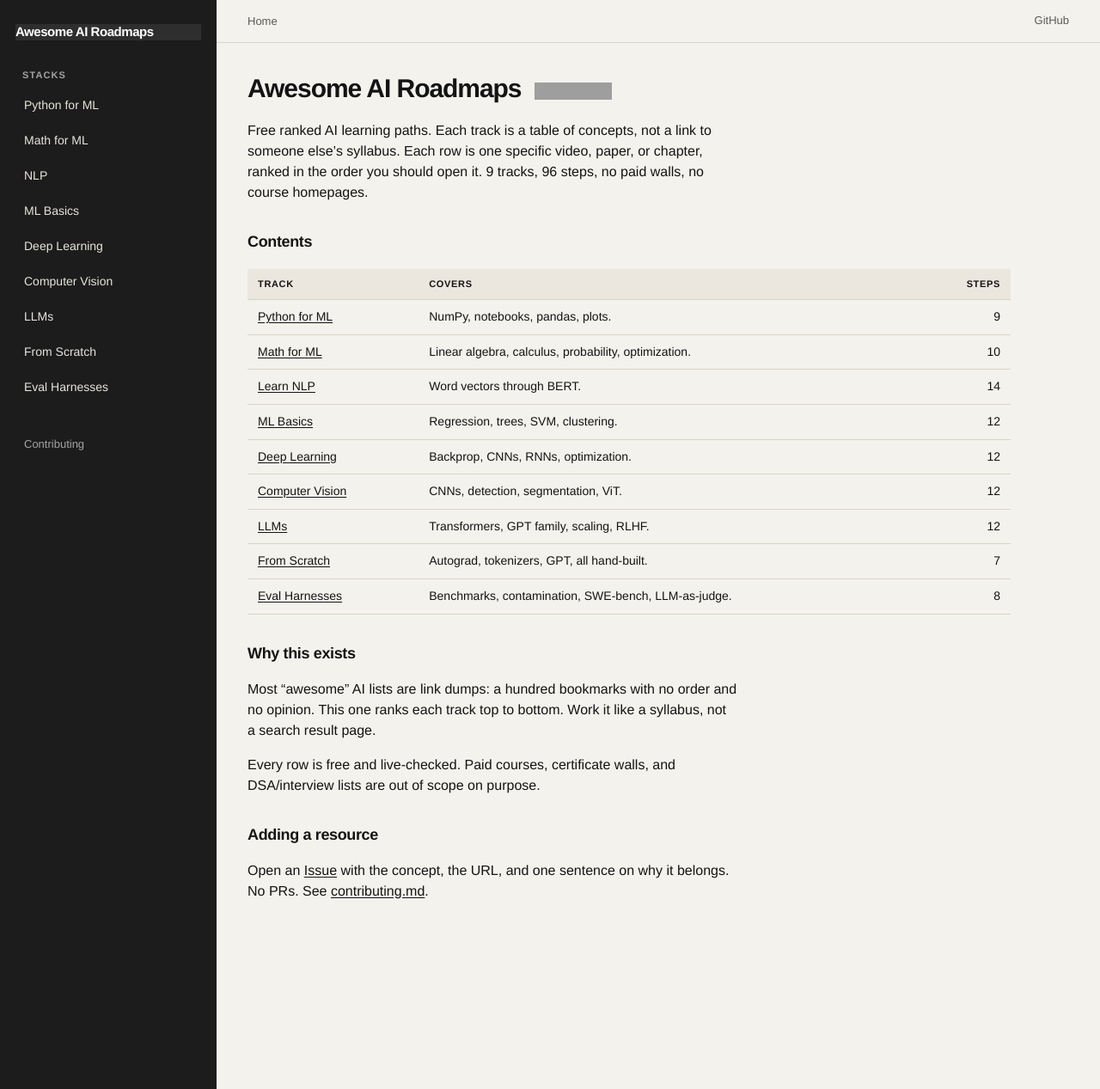
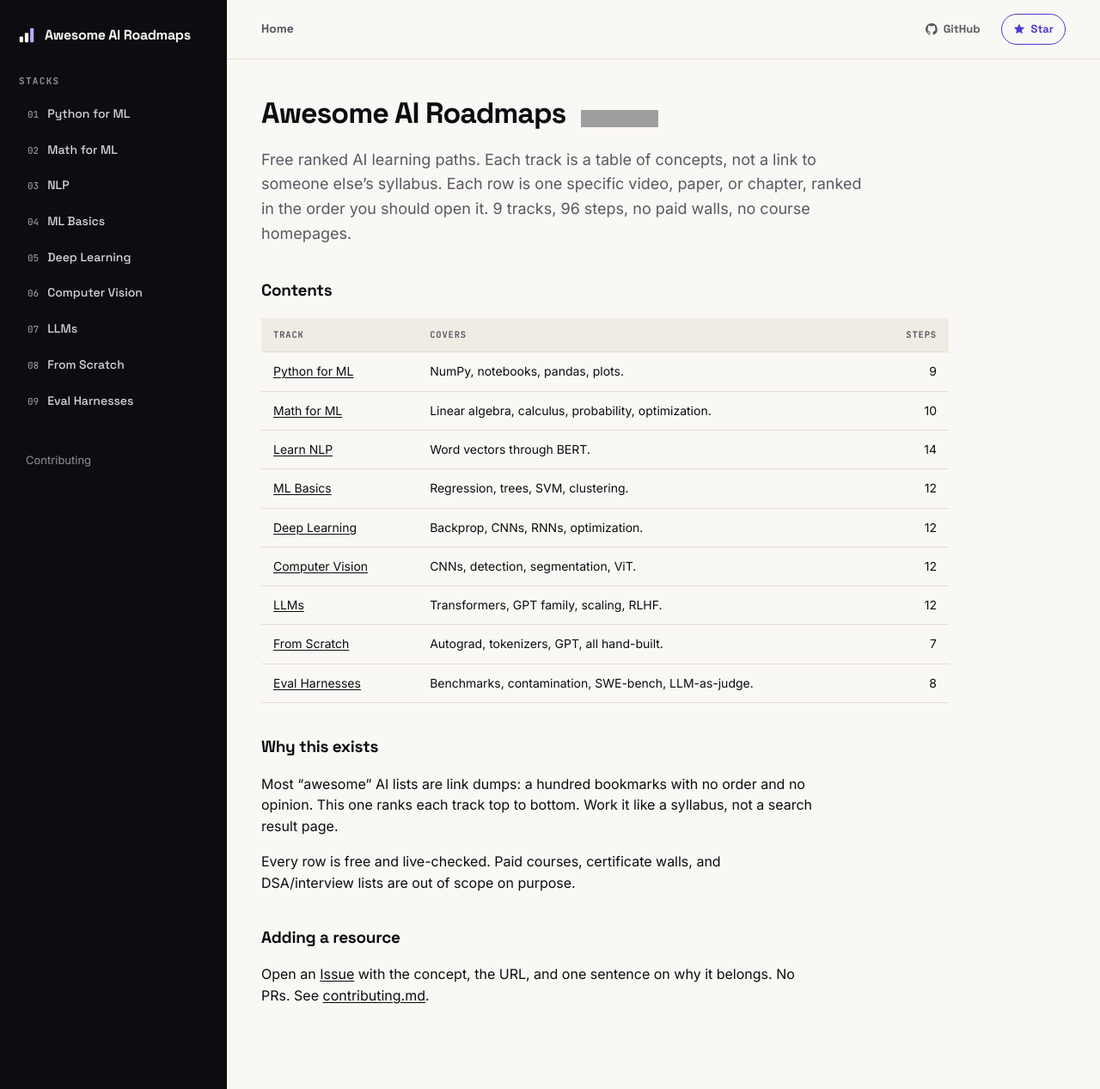
Before and after one commit to GruheshKurra/awesome-ai-roadmaps, a Jekyll site: the page built from README.md, in a window 1280 px wide and 1267 px high. Shown: the whole window at 86% size. Built offline with Jekyll 4.4.1, drawn with Linux system fonts in a browser that asks for light colours; our own code applies the rules of GitHub Pages for plain Markdown files; grey boxes are pictures that could not be loaded.

Commit message:
Full visual reset: new type system, color system, and chrome
Space Grotesk (headings, wordmark, nav) + Inter (body/table) +
JetBrains Mono (step numbers, kickers, code) replace the Helvetica-only
system. New indigo/violet accent on a warm ink/paper base — every
text/background pair checked at 6.5:1+ contrast in both light and dark,
same hue family across modes so the brand holds together.

Sidebar gets a mark icon next to the wordmark and a mono step-index per
track link; the current page is now an accent left-bar instead of a
flat block. Header adds a GitHub icon link and a "Star" CTA. Homepage
Contents table reads as a list of rows with an accent edge on hover;
track pages get a compact Goal/Prereqs/Status meta block and mono
step-number styling on the table's first column — all scoped via
is-home/is-track classes the layout adds from page.url/page.dir, so
README.md's raw markdown (and its GitHub.com rendering) is untouched.

Favicon and the OG share image are regenerated to match.

```diff
--- a/_includes/sidebar.html
+++ b/_includes/sidebar.html
@@ -1,13 +1,25 @@
 <aside class="sidebar">
-  <a class="brand{% if page.url == "/" %} is-current{% endif %}" href="{{ '/' | relative_url }}"{% if page.url == "/" %} aria-current="page"{% endif %}>{{ site.title }}</a>
+  <a class="brand{% if page.url == "/" %} is-current{% endif %}" href="{{ '/' | relative_url }}"{% if page.url == "/" %} aria-current="page"{% endif %}>
+    <svg class="brand-mark" viewBox="0 0 32 32" aria-hidden="true">
+      <rect class="bar" x="4" y="18" width="6" height="10" rx="1.5"/>
+      <rect class="bar" x="13" y="12" width="6" height="16" rx="1.5"/>
+      <rect class="bar" x="22" y="4" width="6" height="24" rx="1.5"/>
+    </svg>
+    <span>{{ site.title }}</span>
+  </a>
   <p class="sidebar-kicker">Stacks</p>
   <nav class="track-nav" aria-label="Stacks">
     {% assign listed = "" %}
+    {% assign i = 0 %}
     {% for item in site.track_nav %}
+      {% assign i = i | plus: 1 %}
       {% assign slug = item.slug %}
       {% capture track_dir %}/tracks/{{ slug }}/{% endcapture %}
       {% assign href = track_dir | relative_url %}
-      <a class="track-link{% if page.dir == track_dir %} is-current{% endif %}" href="{{ href }}"{% if page.dir == track_dir %} aria-current="page"{% endif %}>{{ item.label }}</a>
+      <a class="track-link{% if page.dir == track_dir %} is-current{% endif %}" href="{{ href }}"{% if page.dir == track_dir %} aria-current="page"{% endif %}>
+        <span class="track-num">{{ i | prepend: "00" | slice: -2, 2 }}</span>
+        <span class="track-label">{{ item.label }}</span>
+      </a>
       {% capture listed %}{{ listed }}|{{ slug }}|{% endcapture %}
     {% endfor %}
     {% for extra in site.pages %}
@@ -16,7 +28,11 @@
         {% assign extra_slug = bits[1] %}
         {% assign needle = "|" | append: extra_slug | append: "|" %}
         {% unless listed contains needle %}
-          <a class="track-link{% if page.dir == extra.dir %} is-current{% endif %}" href="{{ extra.url | relative_url }}"{% if page.dir == extra.dir %} aria-current="page"{% endif %}>{{ extra.title }}</a>
+          {% assign i = i | plus: 1 %}
+          <a class="track-link{% if page.dir == extra.dir %} is-current{% endif %}" href="{{ extra.url | relative_url }}"{% if page.dir == extra.dir %} aria-current="page"{% endif %}>
+            <span class="track-num">{{ i | prepend: "00" | slice: -2, 2 }}</span>
+            <span class="track-label">{{ extra.title }}</span>
+          </a>
         {% endunless %}
       {% endif %}
     {% endfor %}
--- a/_layouts/default.html
+++ b/_layouts/default.html
@@ -4,10 +4,13 @@
   <meta charset="utf-8">
   <meta name="viewport" content="width=device-width, initial-scale=1">
   <meta name="color-scheme" content="light dark">
-  <meta name="theme-color" content="#1c1c1c">
+  <meta name="theme-color" content="#0d0c10">
   <title>{% if page.url == "/" %}{{ site.title }}{% else %}{{ page.title }} · {{ site.title }}{% endif %}</title>
   {% seo title=false %}
   <link rel="icon" type="image/svg+xml" href="{{ '/assets/favicon.svg' | relative_url }}">
+  <link rel="preconnect" href="https://fonts.googleapis.com">
+  <link rel="preconnect" href="https://fonts.gstatic.com" crossorigin>
+  <link rel="stylesheet" href="https://fonts.googleapis.com/css2?family=Space+Grotesk:wght@500;700&family=Inter:wght@400;500;600&family=JetBrains+Mono:wght@500;700&display=swap">
   <link rel="stylesheet" href="{{ '/assets/css/site.css' | relative_url }}">
 </head>
 <body>
@@ -19,12 +22,27 @@
         {% if page.url == "/" %}
           <span class="top-note">Home</span>
         {% else %}
-          <a class="back" href="{{ '/' | relative_url }}">Back to Home</a>
+          <a class="back" href="{{ '/' | relative_url }}">
+            <svg viewBox="0 0 16 16" aria-hidden="true"><path d="M10 3 5 8l5 5" fill="none" stroke="currentColor" stroke-width="1.6" stroke-linecap="round" stroke-linejoin="round"/></svg>
+            Home
+          </a>
         {% endif %}
         {% assign repo = site.github.repository_url | default: "https://github.com/GruheshKurra/awesome-ai-roadmaps" %}
-        <a class="top-github" href="{{ repo }}">GitHub</a>
+        <div class="top-links">
+          <a class="top-github" href="{{ repo }}">
+            <svg viewBox="0 0 16 16" aria-hidden="true"><path fill="currentColor" d="M8 0a8 8 0 0 0-2.53 15.59c.4.07.55-.17.55-.38v-1.49c-2.23.48-2.7-1.07-2.7-1.07-.36-.93-.89-1.17-.89-1.17-.72-.5.06-.49.06-.49.8.06 1.23.83 1.23.83.71 1.23 1.87.87 2.33.67.07-.52.28-.87.5-1.08-1.78-.2-3.65-.89-3.65-3.96 0-.88.31-1.59.83-2.15-.08-.2-.36-1.02.08-2.14 0 0 .68-.22 2.2.83a7.6 7.6 0 0 1 4 0c1.53-1.05 2.2-.83 2.2-.83.44 1.12.17 1.94.08 2.14.52.56.83 1.27.83 2.15 0 3.08-1.88 3.75-3.66 3.95.29.25.54.73.54 1.48v2.2c0 .21.15.46.55.38A8 8 0 0 0 8 0Z"/></svg>
+            GitHub
+          </a>
+          <a class="top-star" href="{{ repo }}">
+            <svg viewBox="0 0 16 16" aria-hidden="true"><path fill="currentColor" d="M8 .5 10.09 5 15 5.68l-3.5 3.44L12.35 14 8 11.63 3.65 14l.85-4.88L1 5.68 5.91 5 8 .5Z"/></svg>
+            Star
+          </a>
+        </div>
       </header>
-      <article class="page" id="content">
+      <article class="page{% if page.url == "/" %} is-home{% endif %}{% if page.dir contains "/tracks/" %} is-track{% endif %}" id="content">
+        {% if page.dir contains "/tracks/" %}
+          <p class="eyebrow">Track</p>
+        {% endif %}
         <h1>
           {{ page.title }}
           {% if page.url == "/" %}
--- a/assets/css/site.css
+++ b/assets/css/site.css
@@ -1,34 +1,33 @@
 :root {
-  --bg: #f4f2ec;
-  --fg: #141414;
-  --muted: #595959;
-  --border: #d9d4c8;
-  --surface: #ebe7de;
-  --surface-hover: #ebe8e0;
-  --accent: #141414;
-  --accent-contrast: #f4f2ec;
-  --sidebar-bg: #1c1c1c;
-  --sidebar-fg: #f4f2ec;
-  --sidebar-muted: #a3a3a3;
-  --sidebar-link: #e8e4db;
-  --sidebar-active-bg: #2e2e2e;
+  --bg: #faf8f4;
+  --fg: #0d0c10;
+  --muted: #5b5762;
+  --border: #e3dfd6;
+  --surface: #f0ece3;
+  --surface-hover: #ebe6db;
+  --accent: #4a3ad1;
+  --accent-contrast: #ffffff;
+  --sidebar-bg: #0d0c10;
+  --sidebar-fg: #faf8f4;
+  --sidebar-muted: #948f9c;
+  --sidebar-link: #d8d4de;
+  --sidebar-active-bg: #1c1a22;
+  --sidebar-accent: #b7acff;
+  --font-body: "Inter", Helvetica, "Helvetica Neue", sans-serif;
+  --font-display: "Space Grotesk", Helvetica, "Helvetica Neue", sans-serif;
+  --font-mono: "JetBrains Mono", ui-monospace, Menlo, monospace;
 }
 
 @media (prefers-color-scheme: dark) {
   :root {
-    --bg: #171613;
-    --fg: #f1eee6;
-    --muted: #a7a196;
-    --border: #35322b;
-    --surface: #201e19;
-    --surface-hover: #242119;
-    --accent: #f1eee6;
-    --accent-contrast: #171613;
-    --sidebar-bg: #100f0d;
-    --sidebar-fg: #f4f2ec;
-    --sidebar-muted: #8b8579;
-    --sidebar-link: #d9d4c8;
-    --sidebar-active-bg: #221f19;
+    --bg: #121014;
+    --fg: #f4f1ec;
+    --muted: #9d97a6;
+    --border: #2b2830;
+    --surface: #1c1a20;
+    --surface-hover: #211f26;
+    --accent: #b7acff;
+    --accent-contrast: #14121a;
   }
 }
 
@@ -45,9 +44,9 @@ body {
   min-height: 100%;
   background: var(--bg);
   color: var(--fg);
-  font-family: Helvetica, "Helvetica Neue", sans-serif;
+  font-family: var(--font-body);
   font-size: 16px;
-  line-height: 1.5;
+  line-height: 1.55;
 }
 
 ::selection {
@@ -61,14 +60,14 @@ a {
 }
 
 a:hover {
-  color: var(--fg);
-  opacity: 0.72;
+  color: var(--accent);
 }
 
 a:focus-visible,
 button:focus-visible {
   outline: 2px solid var(--accent);
   outline-offset: 2px;
+  border-radius: 2px;
 }
 
 .skip {
@@ -93,42 +92,61 @@ button:focus-visible {
   align-items: stretch;
 }
 
+/* Sidebar */
+
 .sidebar {
   position: sticky;
   top: 0;
-  flex: 0 0 252px;
-  width: 252px;
+  flex: 0 0 264px;
+  width: 264px;
   height: 100vh;
-  padding: 28px 18px 24px;
+  padding: 30px 20px 24px;
   overflow: auto;
   background: var(--sidebar-bg);
   color: var(--sidebar-fg);
 }
 
 .brand {
-  display: block;
-  margin: 0 0 32px;
+  display: flex;
+  align-items: center;
+  gap: 10px;
+  margin: 0 0 34px;
   color: var(--sidebar-fg);
-  font-size: 15px;
+  font-family: var(--font-display);
+  font-size: 16px;
   font-weight: 700;
-  letter-spacing: -0.03em;
-  line-height: 1.25;
+  letter-spacing: -0.02em;
+  line-height: 1.2;
   text-decoration: none;
+}
+
+.brand-mark {
+  flex: 0 0 22px;
+  width: 22px;
+  height: 22px;
+}
+
+.brand-mark .bar {
+  fill: var(--sidebar-fg);
+}
+
+.brand-mark .bar:last-child {
+  fill: var(--sidebar-accent);
 }
 
 .brand:hover,
 .sidebar-foot:hover,
 .track-link:hover {
   color: #fff;
-  opacity: 1;
 }
 
 .sidebar-kicker {
-  margin: 0 0 8px 8px;
+  margin: 0 0 10px 2px;
   color: var(--sidebar-muted);
+  font-family: var(--font-mono);
   font-size: 11px;
   font-weight: 700;
-  letter-spacing: 0.1em;
+  letter-spacing: 0.12em;
   text-transform: uppercase;
 }
 
@@ -138,30 +156,58 @@ button:focus-visible {
   gap: 2px;
 }
 
-.track-link,
+.track-link {
+  display: flex;
+  align-items: baseline;
+  gap: 10px;
+  padding: 9px 10px;
+  border-radius: 6px;
+  color: var(--sidebar-link);
+  font-family: var(--font-display);
+  font-size: 14px;
+  font-weight: 500;
+  text-decoration: none;
+  border-left: 2px solid transparent;
+  transition: background-color 0.12s ease, color 0.12s ease, border-color 0.12s ease;
+}
+
+.track-num {
+  flex: 0 0 auto;
+  color: var(--sidebar-muted);
+  font-family: var(--font-mono);
+  font-size: 11px;
+  font-weight: 500;
+}
+
+.track-link.is-current {
+  background: var(--sidebar-active-bg);
+  color: #fff;
+  font-weight: 700;
+  border-left-color: var(--sidebar-accent);
+}
+
+.track-link.is-current .track-num {
+  color: var(--sidebar-accent);
+}
+
 .sidebar-foot {
   display: block;
+  margin-top: 30px;
   padding: 9px 10px;
-  border-radius: 4px;
-  color: var(--sidebar-link);
-  font-size: 14px;
+  border-radius: 6px;
+  color: var(--sidebar-muted);
+  font-size: 13px;
   text-decoration: none;
   transition: background-color 0.12s ease, color 0.12s ease;
 }
 
-.track-link.is-current,
-.sidebar-foot.is-current,
-.brand.is-current {
+.sidebar-foot.is-current {
   background: var(--sidebar-active-bg);
   color: #fff;
   font-weight: 700;
 }
 
-.sidebar-foot {
-  margin-top: 28px;
-  color: var(--sidebar-muted);
-  font-size: 13px;
-}
+/* Header */
 
 .pane {
   flex: 1 1 auto;
@@ -175,66 +221,116 @@ button:focus-visible {
   align-items: center;
   justify-content: space-between;
   gap: 16px;
-  padding: 14px 36px;
+  padding: 16px 40px;
   border-bottom: 1px solid var(--border);
   background: var(--bg);
 }
 
 .back {
-  display: inline-block;
-  padding: 7px 12px;
-  border: 1px solid var(--accent);
-  border-radius: 4px;
-  color: var(--accent);
-  font-size: 13px;
+  display: inline-flex;
+  align-items: center;
+  gap: 6px;
+  color: var(--fg);
+  font-family: var(--font-display);
+  font-size: 14px;
   font-weight: 700;
-  letter-spacing: 0.01em;
   text-decoration: none;
-  transition: background-color 0.12s ease, color 0.12s ease;
+  transition: color 0.12s ease;
+}
+
+.back svg {
+  width: 14px;
+  height: 14px;
 }
 
 .back:hover {
-  background: var(--accent);
-  color: var(--accent-contrast);
-  opacity: 1;
+  color: var(--accent);
 }
 
 .top-note {
   color: var(--muted);
+  font-family: var(--font-display);
+  font-size: 14px;
+  font-weight: 700;
+}
+
+.top-links {
+  display: flex;
+  align-items: center;
+  gap: 10px;
+}
+
+.top-github,
+.top-star {
+  display: inline-flex;
+  align-items: center;
+  gap: 7px;
+  padding: 7px 13px;
+  border-radius: 999px;
+  font-family: var(--font-display);
   font-size: 13px;
+  font-weight: 700;
+  text-decoration: none;
+  transition: background-color 0.12s ease, color 0.12s ease, border-color 0.12s ease;
+}
+
+.top-github svg,
+.top-star svg {
+  width: 14px;
+  height: 14px;
 }
 
 .top-github {
   color: var(--muted);
-  font-size: 13px;
-  text-decoration: none;
-  border-bottom: 1px solid transparent;
+  border: 1px solid transparent;
 }
 
 .top-github:hover {
   color: var(--fg);
-  border-bottom-color: currentColor;
-  opacity: 1;
+  border-color: var(--border);
 }
+
+.top-star {
+  color: var(--accent);
+  border: 1px solid var(--accent);
+}
+
+.top-star:hover {
+  background: var(--accent);
+  color: var(--accent-contrast);
+}
+
+/* Page */
 
 .page {
   flex: 1 1 auto;
-  max-width: 960px;
-  padding: 36px 36px 72px;
+  max-width: 880px;
+  padding: 44px 40px 80px;
   overflow-x: auto;
+}
+
+.eyebrow {
+  margin: 0 0 10px;
+  color: var(--accent);
+  font-family: var(--font-mono);
+  font-size: 12px;
+  font-weight: 700;
+  letter-spacing: 0.14em;
+  text-transform: uppercase;
 }
 
 .page h1 {
   margin: 0 0 18px;
-  font-size: 30px;
+  font-family: var(--font-display);
+  font-size: 34px;
   font-weight: 700;
-  letter-spacing: -0.035em;
-  line-height: 1.15;
+  letter-spacing: -0.03em;
+  line-height: 1.1;
 }
 
 .page h1 .badge {
   display: inline-block;
-  margin-left: 8px;
+  margin-left: 10px;
   vertical-align: middle;
 }
 
@@ -244,10 +340,11 @@ button:focus-visible {
 }
 
 .page h2 {
-  margin: 32px 0 12px;
-  font-size: 18px;
+  margin: 36px 0 14px;
+  font-family: var(--font-display);
+  font-size: 19px;
   font-weight: 700;
-  letter-spacing: -0.02em;
+  letter-spacing: -0.015em;
 }
 
 .page p,
@@ -261,30 +358,70 @@ button:focus-visible {
 }
 
 .page hr {
-  margin: 28px 0;
+  margin: 30px 0;
   border: 0;
   border-top: 1px solid var(--border);
 }
 
 .page code {
-  padding: 0.15em 0.4em;
-  border-radius: 3px;
+  padding: 0.15em 0.45em;
+  border-radius: 4px;
   background: var(--surface);
-  font-family: Helvetica, "Helvetica Neue", sans-serif;
-  font-size: 0.92em;
+  font-family: var(--font-mono);
+  font-size: 0.85em;
 }
+
+/* Homepage hero */
+
+.is-home > p:first-of-type {
+  max-width: 62ch;
+  margin: 0 0 8px;
+  color: var(--muted);
+  font-size: 18px;
+  line-height: 1.6;
+}
+
+/* Track meta block: Goal, Prereqs, Status paragraphs right after h1 */
+
+.is-track h1 + p {
+  margin: 0 0 4px;
+  color: var(--fg);
+  font-size: 16px;
+}
+
+.is-track h1 + p + p {
+  margin: 0 0 4px;
+  color: var(--muted);
+  font-size: 14px;
+}
+
+.is-track h1 + p + p + p {
+  display: inline-block;
+  margin: 0 0 26px;
+  padding: 3px 10px;
+  border-radius: 20px;
+  background: var(--surface);
+  color: var(--muted);
+  font-family: var(--font-mono);
+  font-size: 11px;
+  font-weight: 700;
+  letter-spacing: 0.04em;
+  text-transform: uppercase;
+}
+
+/* Tables */
 
 .page table {
   width: 100%;
-  margin: 18px 0 32px;
+  margin: 18px 0 34px;
   border-collapse: collapse;
   font-size: 14px;
-  line-height: 1.4;
+  line-height: 1.45;
 }
 
 .page th,
 .page td {
-  padding: 10px 12px;
+  padding: 12px 14px;
   border-bottom: 1px solid var(--border);
   text-align: left;
   vertical-align: top;
@@ -292,9 +429,11 @@ button:focus-visible {
 
 .page th {
   background: var(--surface);
-  font-size: 11px;
+  color: var(--muted);
+  font-family: var(--font-mono);
+  font-size: 10.5px;
   font-weight: 700;
-  letter-spacing: 0.06em;
+  letter-spacing: 0.08em;
   text-transform: uppercase;
 }
 
@@ -302,8 +441,27 @@ button:focus-visible {
   background: var(--surface-hover);
 }
 
+.page td strong a {
+  color: var(--accent);
+}
+
 .page img {
   vertical-align: middle;
+}
+
+.is-home table tr:hover td:first-child {
+  box-shadow: inset 3px 0 0 var(--accent);
+}
+
+.is-track table tbody td:first-child {
+  width: 1%;
+  white-space: nowrap;
+  font-family: var(--font-mono);
+  font-weight: 700;
+  font-size: 12px;
+  color: var(--accent);
+  text-align: center;
+  background: var(--surface);
 }
 
 @media (max-width: 800px) {
@@ -323,13 +481,12 @@ button:focus-visible {
     flex-wrap: wrap;
   }
 
-  .track-link,
-  .sidebar-foot {
+  .track-link {
     padding: 10px 12px;
   }
 
   .sidebar-foot {
-    margin-top: 12px;
+    margin-top: 14px;
   }
 
   .top,
@@ -339,7 +496,7 @@ button:focus-visible {
   }
 
   .page h1 {
-    font-size: 24px;
+    font-size: 26px;
   }
 }
 
```
Also changed, not shown: assets/favicon.svg, assets/og-image.png.
